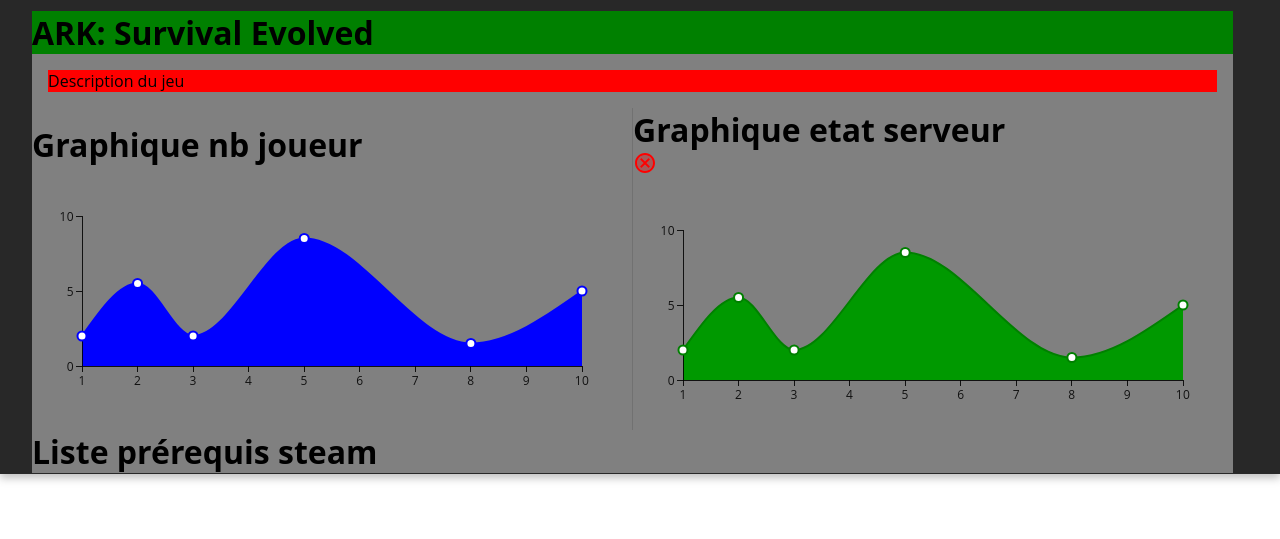
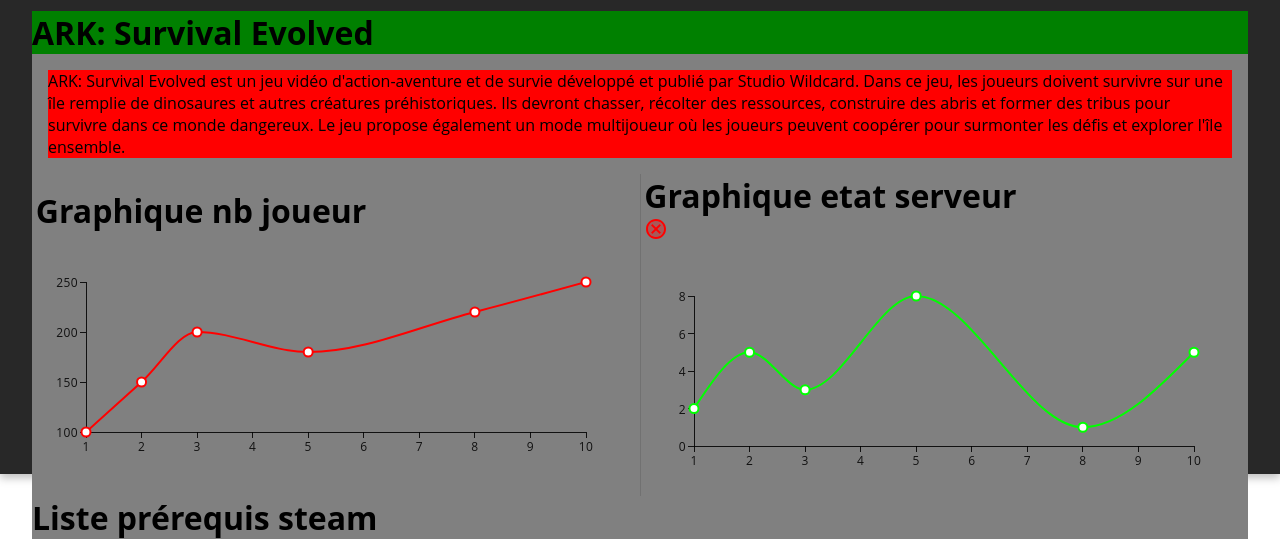
Before and after one commit to Yukkitio/Projet-Stats, a React (Create React App) app: page /app/gamestats in a window 1280 px wide. Both pictures are taken after a click on the element 223 px from the left and 415 px from the top of the page. Shown: the part 326-865 px from the top of the page. Before the commit the page ends 800 px from the top, so only its background shows below. Built offline with nearby package versions, Linux system fonts and the light colour scheme.

Commit message:
GameInfos graph update
+ Modification du JSON pour y ajouter les infos des graph
+ Optimisation de GameInfos par du code cleanning
+ Mise a jour de GameStats
+ Modification UI GameStats (Description, Title) pour gérer l'overflow

```diff
--- a/src/components/ListData.json
+++ b/src/components/ListData.json
@@ -1,56 +1,122 @@
-[{
+[
+    {
       "id": 1,
       "title": "ARK: Survival Evolved",
       "image": "https://media.rawg.io/media/games/58a/58ac7f6569259dcc0b60b921869b19fc.jpg",
-    "description": "Description du jeu",
-    "serverStatus": "offline"
+      "description": "ARK: Survival Evolved est un jeu vidéo d'action-aventure et de survie développé et publié par Studio Wildcard. Dans ce jeu, les joueurs doivent survivre sur une île remplie de dinosaures et autres créatures préhistoriques. Ils devront chasser, récolter des ressources, construire des abris et former des tribus pour survivre dans ce monde dangereux. Le jeu propose également un mode multijoueur où les joueurs peuvent coopérer pour surmonter les défis et explorer l'île ensemble.",
+      "serverStatus": "offline",
+      "playerData": {
+        "time": [1, 2, 3, 5, 8, 10],
+        "players": [100, 150, 200, 180, 220, 250]
+      },
+      "crashData": {
+        "time": [1, 2, 3, 5, 8, 10],
+        "reports": [2, 5, 3, 8, 1, 5]
+      }
     },
     {
       "id": 2,
       "title": "The Legend of Zelda: Tears of the Kingdom",
       "image": "https://media.rawg.io/media/games/556/55684bfd048706f4266d331d70050b37.jpg",
-    "description": "Description du jeu",
-    "serverStatus": "maintenance"
+      "description": "The Legend of Zelda: Tears of the Kingdom est un jeu d'action-aventure développé et publié par Nintendo. Le jeu met en scène le célèbre héros Link alors qu'il se lance dans une quête épique pour sauver le royaume d'Hyrule. Les joueurs devront résoudre des énigmes, combattre des ennemis redoutables et explorer des donjons mystérieux pour restaurer la paix dans le royaume. Avec son gameplay captivant et son histoire immersive, The Legend of Zelda: Tears of the Kingdom promet une expérience de jeu inoubliable pour les fans de la franchise.",
+      "serverStatus": "maintenance",
+      "playerData": {
+        "time": [1, 2, 3, 5, 8, 10],
+        "players": [50, 70, 90, 80, 100, 120]
+      },
+      "crashData": {
+        "time": [1, 2, 3, 5, 8, 10],
+        "reports": [1, 3, 2, 4, 1, 3]
+      }
     },
     {
       "id": 3,
       "title": "Vampire: The Masquerade - Bloodlines 2",
       "image": "https://media.rawg.io/media/games/fb5/fb5e0fdb1f6bb0e8b5da5d08bb83a5fc.jpg",
-    "description": "Description du jeuDescription du jeuDescription du jeuDescription du jeuDescription du jeuDescription du jeuDescription du jeuDescription du jeuDescription du jeuDescription du jeuDescription du jeuDescription du jeuDescription du jeuDescription du jeuDescription du jeuDescription du jeuDescription du jeuDescription du jeuDescription du jeuDescription du jeuDescription du jeuDescription du jeuDescription du jeuDescription du jeuDescription du jeuDescription du jeuDescription du jeuDescription du jeuDescription du jeuDescription du jeuDescription du jeuDescription du jeuDescription du jeuDescription du jeuDescription du jeuDescription du jeuDescription du jeu",
-    "serverStatus": "online"
+      "description": "Vampire: The Masquerade - Bloodlines 2 est un jeu de rôle d'action développé et publié par Hardsuit Labs. Le jeu se déroule dans un univers sombre et mystérieux où les joueurs incarnent un vampire nouvellement transformé. Ils devront naviguer dans la vie nocturne de la ville de Seattle, interagir avec d'autres vampires et factions surnaturelles, et se frayer un chemin à travers une série de quêtes complexes. Le jeu propose des choix moraux impactants, des capacités surnaturelles et une intrigue captivante qui promet de tenir les joueurs en haleine du début à la fin.",
+      "serverStatus": "online",
+      "playerData": {
+        "time": [1, 2, 3, 5, 8, 10],
+        "players": [200, 250, 300, 280, 320, 350]
+      },
+      "crashData": {
+        "time": [1, 2, 3, 5, 8, 10],
+        "reports": [3, 6, 4, 9, 2, 6]
+      }
     },
     {
       "id": 4,
       "title": "Diablo IV",
       "image": "https://media.rawg.io/media/games/77d/77d51f8f4a07c3eecb0f8504027b1bf0.jpg",
-    "description": "Description du jeu",
-    "serverStatus": "maintenance"
+      "description": "Diablo IV est un jeu de rôle d'action développé et publié par Blizzard Entertainment. Le jeu est le quatrième volet de la franchise à succès Diablo et propose une expérience de jeu sombre et immersive dans un monde rempli de démons et de forces obscures. Les joueurs peuvent choisir parmi différentes classes de personnages, explorer un vaste monde ouvert, combattre des boss redoutables et relever des défis épiques. Avec son gameplay addictif et ses graphismes impressionnants, Diablo IV promet d'être un incontournable pour les fans de jeux de rôle d'action.",
+      "serverStatus": "maintenance",
+      "playerData": {
+        "time": [1, 2, 3, 5, 8, 10],
+        "players": [150, 180, 210, 190, 230, 260]
+      },
+      "crashData": {
+        "time": [1, 2, 3, 5, 8, 10],
+        "reports": [2, 4, 3, 5, 2, 4]
+      }
     },
     {
       "id": 5,
       "title": "Star Wars Jedi: Survivor",
       "image": "https://media.rawg.io/media/games/3e4/3e43e29ae126ef951842393f5ff7f33a.jpg",
-    "description": "Description du jeu",
-    "serverStatus": "online"
+      "description": "Star Wars Jedi: Survivor est un jeu vidéo d'action-aventure développé par Lucasfilm Games. Dans ce jeu, les joueurs incarnent un Jedi rescapé de l'Ordre 66 et se lancent dans une quête pour survivre dans l'univers de Star Wars. Ils devront utiliser leurs compétences de Jedi pour affronter des ennemis redoutables, résoudre des énigmes et découvrir des secrets cachés. Le jeu propose également un mode multijoueur où les joueurs peuvent se battre en ligne dans des combats au sabre laser intenses. Avec son histoire captivante et son gameplay immersif, Star Wars Jedi: Survivor promet une expérience inoubliable pour les fans de la franchise.",
+      "serverStatus": "online",
+      "playerData": {
+        "time": [1, 2, 3, 5, 8, 10],
+        "players": [300, 350, 400, 380, 420, 450]
+      },
+      "crashData": {
+        "time": [1, 2, 3, 5, 8, 10],
+        "reports": [4, 7, 5, 10, 3, 7]
+      }
     },
     {
       "id": 6,
       "title": "Final Fantasy XVI",
       "image": "https://media.rawg.io/media/games/22e/22e68bb62b3013283972cecf98ed51dc.jpg",
-    "description": "Description du jeu",
-    "serverStatus": "maintenance"
+      "description": "Final Fantasy XVI est un jeu de rôle développé et publié par Square Enix. Le jeu se déroule dans un univers fantastique rempli de magie, de créatures mythiques et de personnages emblématiques. Les joueurs incarnent un jeune héros qui se lance dans un voyage épique pour sauver son royaume et affronter des forces maléfiques. Le jeu propose un système de combat dynamique, des quêtes passionnantes et une histoire riche en émotions. Avec son gameplay captivant et ses graphismes époustouflants, Final Fantasy XVI promet d'être un chef-d'œuvre du genre.",
+      "serverStatus": "maintenance",
+      "playerData": {
+        "time": [1, 2, 3, 5, 8, 10],
+        "players": [180, 210, 240, 220, 260, 290]
+      },
+      "crashData": {
+        "time": [1, 2, 3, 5, 8, 10],
+        "reports": [2, 4, 3, 6, 2, 4]
+      }
     },
     {
       "id": 7,
       "title": "Hollow Knight: Silksong",
       "image": "https://media.rawg.io/media/games/27c/27cd8b7dead05a870f8a514a9a1915ad.jpg",
-    "description": "Description du jeu",
-    "serverStatus": "online"
+      "description": "Hollow Knight: Silksong est un jeu d'action-aventure développé et publié par Team Cherry. Le jeu est la suite du célèbre Hollow Knight et met en scène Hornet, un personnage emblématique du premier jeu. Les joueurs devront explorer un nouveau royaume mystérieux, affronter des ennemis redoutables et résoudre des énigmes pour découvrir les secrets du monde. Le jeu propose de nouvelles capacités, des combats passionnants et une histoire captivante qui raviront les fans de la franchise. Avec ses graphismes envoûtants et son gameplay immersif, Hollow Knight: Silksong promet une expérience de jeu inoubliable.",
+      "serverStatus": "online",
+      "playerData": {
+        "time": [1, 2, 3, 5, 8, 10],
+        "players": [350, 400, 450, 420, 460, 490]
+      },
+      "crashData": {
+        "time": [1, 2, 3, 5, 8, 10],
+        "reports": [3, 5, 4, 7, 2, 5]
+      }
     },
     {
       "id": 8,
       "title": "Minecraft Legends",
       "image": "https://media.rawg.io/media/games/a52/a52652c3f5e666bf0c16797ba175b034.jpg",
-    "description": "Description du jeu",
-    "serverStatus": "offline"
-}]
+      "description": "Minecraft Legends est un jeu de construction et d'aventure développé et publié par Mojang Studios. Le jeu permet aux joueurs de créer leur propre monde et d'explorer des mondes générés de manière procédurale remplis de ressources à découvrir et d'ennemis à combattre. Les joueurs peuvent construire des structures, exploiter des ressources, cultiver des cultures et interagir avec des créatures et des personnages uniques. Minecraft Legends propose également un mode multijoueur où les joueurs peuvent collaborer pour construire des mondes épiques et affronter des défis ensemble. Avec sa jouabilité infinie et son esprit créatif, Minecraft Legends est un jeu qui continue de captiver les joueurs du monde entier.",
+      "serverStatus": "offline",
+      "playerData": {
+        "time": [1, 2, 3, 5, 8, 10],
+        "players": [1000, 1200, 1500, 1300, 1600, 1800]
+      },
+      "crashData": {
+        "time": [1, 2, 3, 5, 8, 10],
+        "reports": [5, 8, 6, 12, 4, 8]
+      }
+    }
+  ]
--- a/src/components/gamecards.js
+++ b/src/components/gamecards.js
@@ -104,6 +104,23 @@
     }
   };
 
+  // Style CardContent
+  const titleStyles = {
+    color: 'white',
+    overflow: 'hidden',
+    textOverflow: 'ellipsis',
+    whiteSpace: 'nowrap',
+  };
+
+  const descriptionStyles = {
+    color: 'grey',
+    maxHeight: '4em',
+    overflow: 'hidden',
+    textOverflow: 'ellipsis',
+    display: '-webkit-box',
+    WebkitLineClamp: 3,
+    WebkitBoxOrient: 'vertical',
+  };
 
   // FILTRE DE JEUX
   const searchTerm = filteredTerm.replace(/\s/g, ""); // Supprimer les espaces du terme de recherche
@@ -127,7 +144,7 @@
                 sx={{
                   pointerEvents: 'none',
                   objectFit: 'cover',
-                  objectPosition: 'center',
+                  objectPosition: 'top center',
                   height: '200px', // La hauteur souhaitée de CardMedia
                 }}
               />
@@ -189,13 +206,20 @@
             </Box>
 
             <CardContent onClick={() => handleCardClick(game.id)} sx={{ cursor: 'pointer' }}>
-              <Typography gutterBottom variant="h5" component="div" sx={{ color: 'white' }}>
+              <Typography
+                gutterBottom // Permet un margin bottom
+                variant="h5"
+                component="div"
+                sx={titleStyles}
+                title={game.title} // Afficher le titre complet au survol
+              >
                 {game.title}
               </Typography>
-              <Typography variant="body2" sx={{ color: 'grey' }}>
+              <Typography variant="body2" sx={descriptionStyles}>
                 {game.description}
               </Typography>
             </CardContent>
+
             <CardActions>
               <Button size="small" color="primary">
                 Share
--- a/src/pages/gameinfos.js
+++ b/src/pages/gameinfos.js
@@ -10,48 +10,27 @@
 
 //Import du background
 import BackgroundLogin from '../components/background';
-import { BorderRight } from '@mui/icons-material';
 
 export default function GameInfos() {
   const { state: { game } } = useLocation();
   const [isBoxExpanded, setIsBoxExpanded] = useState(false);
 
   useEffect(() => {
-    const timer = setTimeout(() => { setIsBoxExpanded(true); }, 500); // Délai avant d'expanser la boîte (en millisecondes)
-    return () => clearTimeout(timer); // Nettoyage du timer lorsque le composant est démonté
+    const timer = setTimeout(() => { setIsBoxExpanded(true); }, 500);
+    return () => clearTimeout(timer);
   }, []);
 
-   // Récupérer l'icône de l'état du serveur
   const getServerIcon = (status) => {
     switch (status) {
       case 'maintenance':
-        return <Tooltip title="Maintenance"><ErrorTwoToneIcon sx={{ color: 'orange' }} /></Tooltip>;
+        return <ErrorTwoToneIcon sx={{ color: 'orange' }} />;
       case 'offline':
-        return <Tooltip title="Offline"><CancelTwoToneIcon sx={{ color: 'red' }} /></Tooltip>;
+        return <CancelTwoToneIcon sx={{ color: 'red' }} />;
       case 'online':
-        return <Tooltip title="Online"><CheckCircleTwoToneIcon sx={{ color: 'green' }} /></Tooltip>;
+        return <CheckCircleTwoToneIcon sx={{ color: 'green' }} />;
       default:
-        return <Tooltip title="Unknown Status"><ErrorTwoToneIcon sx={{ color: 'green' }} /></Tooltip>;
+        return <ErrorTwoToneIcon sx={{ color: 'green' }} />;
     }
-  };
-
-  const graph = (color) => {
-    return <LineChart
-    xAxis={[
-      {
-        data: [1, 2, 3, 5, 8, 10]
-      }
-    ]}
-    series={[
-      {
-        data: [2, 5.5, 2, 8.5, 1.5, 5],
-        area: true,
-        color
-      },
-    ]}
-    width={600}
-    height={250}
-    />;
   };
 
   return (
@@ -65,8 +44,9 @@
             pointerEvents: 'none',
             objectFit: 'cover',
             objectPosition: 'center',
-              height: '30vh', // Ajustez la hauteur souhaitée de CardMedia
-            }} />
+            height: '30vh',
+          }}
+        />
         <Box
           component="span"
           sx={{
@@ -76,24 +56,19 @@
             height: isBoxExpanded ? '12%' : '0',
             clipPath: 'polygon(100% 0, 100% 100%, 0 100%)',
             backgroundColor: 'grey',
-              transition: 'height 0.3s ease', // Animation de transition de la hauteur
-              marginBottom: '-1px', // Ajouter une marge négative pour pallier au liseré non responsive
-              marginLeft: '1px', // Ajouter une marge négative pour pallier au liseré non responsive
-            }} />
+            transition: 'height 0.3s ease',
+            marginBottom: '-1px',
+            marginLeft: '1px',
+          }}
+        />
       </Box>
 
-        <Box sx={{ position: 'absolute', backgroundColor: 'grey', margin: '4vh'}}>
-          <Box sx={{
-            backgroundColor: 'green',
-            marginBottom: '1vh',
-          }}>
+      <Box sx={{ position: 'absolute', backgroundColor: 'grey', margin: '4vh' }}>
+        <Box sx={{ backgroundColor: 'green', marginBottom: '1vh' }}>
           <h1>{game.title}</h1>
         </Box>
 
-          <Box sx={{
-            backgroundColor: 'red',
-            margin: '2vh',
-          }}>
+        <Box sx={{ backgroundColor: 'red', margin: '2vh' }}>
           <p>{game.description}</p>
         </Box>
 
@@ -101,16 +76,26 @@
           direction="row"
           justifyContent="space-evenly"
           alignItems="center"
-            divider={<Divider orientation="vertical" flexItem color="grey"/>}
+          divider={<Divider orientation="vertical" flexItem color="grey" />}
         >
           <Box>
             <h1>Graphique nb joueur</h1>
-              {graph("blue")} {/* Graphique nb joueur */}
+            <LineChart
+              xAxis={[{ data: game.playerData.time }]}
+              series={[{ data: game.playerData.players, color: '#ff0000' }]}
+              width={600}
+              height={250}
+            />
           </Box>
           <Box>
             <h1>Graphique etat serveur</h1>
-              {getServerIcon(game.serverStatus)} {/* Icone état serveur */}
-              {graph("green")} {/* Graphique etat serveur */}
+            {getServerIcon(game.serverStatus)}
+            <LineChart
+              xAxis={[{ data: game.crashData.time }]}
+              series={[{ data: game.crashData.reports, color: '#00ff00' }]}
+              width={600}
+              height={250}
+            />
           </Box>
         </Stack>
 
```
Lines whose indentation alone changed are shown as unchanged.
